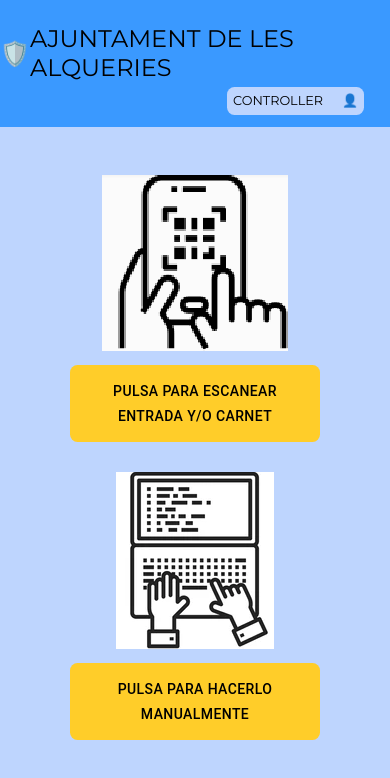
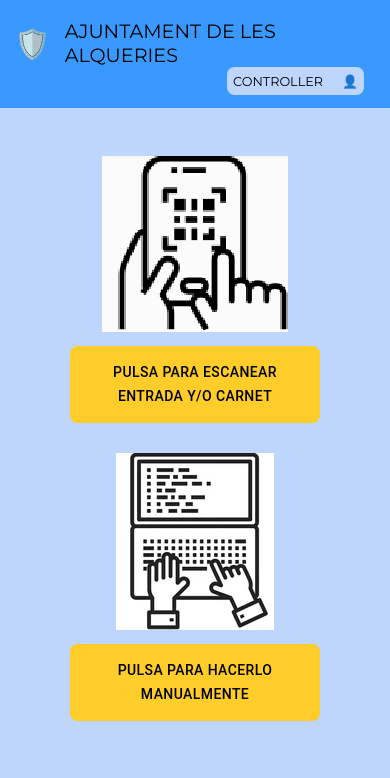
Before and after one commit to CarlosAguilella/qr-code-reader, a React (Create React App) app: page / in a window 390 px wide. Shown: the top 778 px of the page. Built offline with nearby package versions, Linux system fonts and the light colour scheme.

Commit message:
Update header logo size and padding

```diff
--- a/src/components/header/Header.js
+++ b/src/components/header/Header.js
@@ -7,7 +7,7 @@ function Header() {
         <div className="header">
             <div className='header-title flex-center'>
                 <p className="flex-space-between">
-                    <span>🛡️</span>
+                    <span className="header-logo">🛡️</span>
                     <span>AJUNTAMENT DE LES ALQUERIES</span>
                 </p>
             </div>
--- a/src/components/header/header.css
+++ b/src/components/header/header.css
@@ -4,12 +4,13 @@
     margin-bottom: 3em;
 }
 
-.header .header-logo {
-    font-size: 5em;
+.header .header-title {
+    font-size: 3.5em;
 }
 
-.header .header-title {
-    font-size: 3.5em;
+.header .header-logo {
+    font-size: 1.5em;
+    padding-right: 0.5em;
 }
 
 .header .header-subtitle {
@@ -27,10 +28,6 @@
 }
 
 @media (max-width: 1600px) {
-    .header .header-logo {
-        font-size: 3.5em;
-    }
-
     .header .header-title {
         font-size: 3em;
     }
@@ -46,10 +43,6 @@
 }
 
 @media (max-width: 1200px) {
-    .header .header-logo {
-        font-size: 4em;
-    }
-
     .header .header-title {
         font-size: 2em;
     }
@@ -65,10 +58,6 @@
 }
 
 @media (max-width: 900px) {
-    .header .header-logo {
-        font-size: 3em;
-    }
-
     .header .header-title {
         font-size: 1.5em;
     }
@@ -82,3 +71,14 @@
         min-width: 125px;
     }
 }
+
+@media (max-width: 600px) {
+    .header .header-title {
+        font-size: 1.2em;
+    }
+
+    .header .header-logo {
+        padding-right: 0.5em;
+        padding-left: 0.5em;
+    }
+}
```
